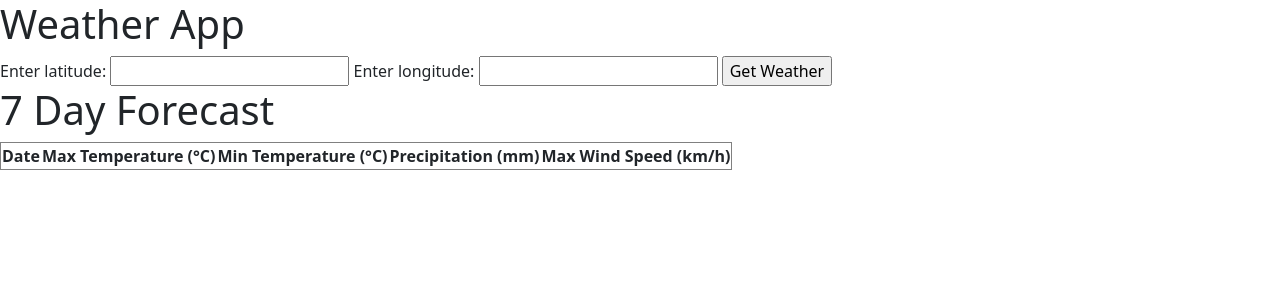
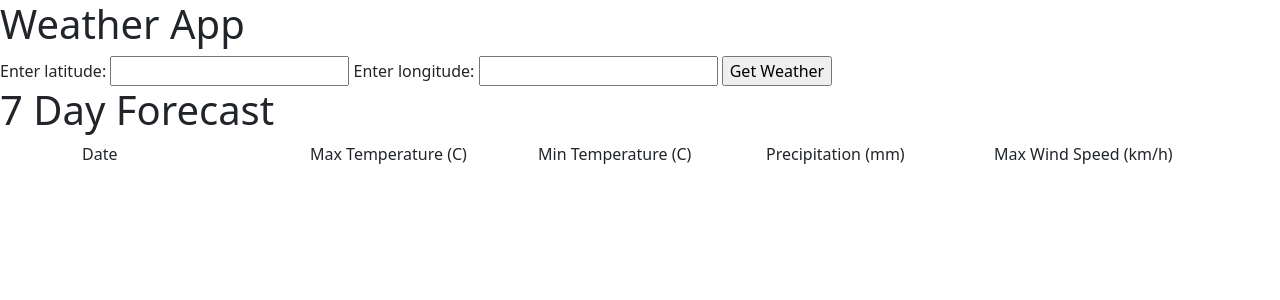
Before and after one commit to GuntherCoad/UI_WeatherApp, a Flask app: template templates/daily.html in a window 1280 px wide. Shown: the top 300 px of the page. Run offline with Flask 3, Linux system fonts and the light colour scheme; the template is opened without the code that fills it: most values are stand-ins (such as "Sample title", 1, 10 or a date in 2020); lists and menus that the app fills with data are empty.

Commit message:
Update table to use bootstrap grid.

```diff
--- a/templates/daily.html
+++ b/templates/daily.html
@@ -5,23 +5,23 @@
 {% endblock %}
 
 {% block content %}
-    <table border="1">
-        <tr>
-            <th>Date</th>
-            <th>Max Temperature (°C)</th>
-            <th>Min Temperature (°C)</th>
-            <th>Precipitation (mm)</th>
-            <th>Max Wind Speed (km/h)</th>
-        </tr>
-        {% for day, max_temp, min_temp, precip, max_wind in
-            zip(days, forecast.temperature_2m_max, forecast.temperature_2m_min, forecast.precipitation_sum, forecast.windspeed_10m_max) %}
-        <tr>
-            <td>{{ day }}</td>
-            <td>{{ max_temp }}</td>
-            <td>{{ min_temp }}</td>
-            <td>{{ precip }}</td>
-            <td>{{ max_wind }}</td>
-        </tr>
-        {% endfor %}
-    </table>
+<div class="container">
+    <div class="row">
+        <div class="col">Date</div>
+        <div class="col">Max Temperature (C)</div>
+        <div class="col">Min Temperature (C)</div>
+        <div class="col">Precipitation (mm)</div>
+        <div class="col">Max Wind Speed (km/h)</div>
+    </div>
+    {% for day, max_temp, min_temp, precip, max_wind in
+        zip(days, forecast.temperature_2m_max, forecast.temperature_2m_min, forecast.precipitation_sum, forecast.windspeed_10m_max) %}
+    <div class="row">
+        <div class="col">{{ day }}</div>
+        <div class="col">{{ max_temp }}</div>
+        <div class="col">{{ min_temp }}</div>
+        <div class="col">{{ precip }}</div>
+        <div class="col">{{ max_wind }}</div>
+    </div>
+    {% endfor %}
+</div>
 {% endblock %}
```
